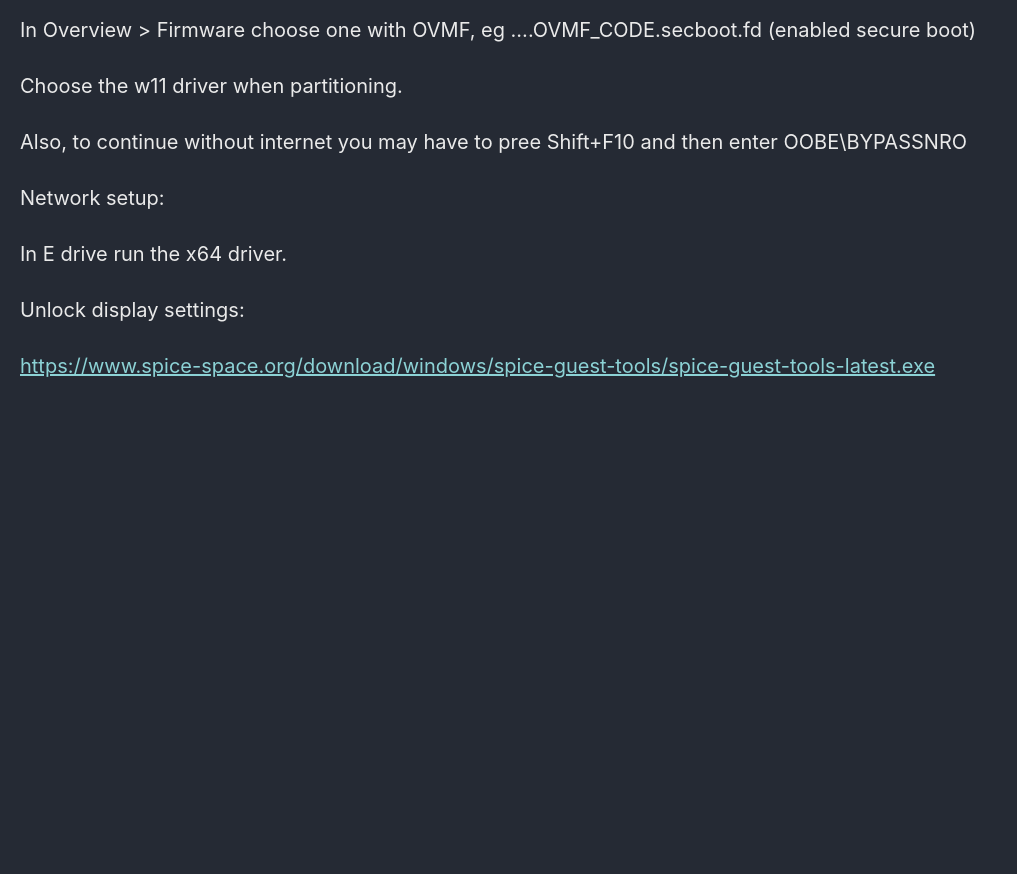
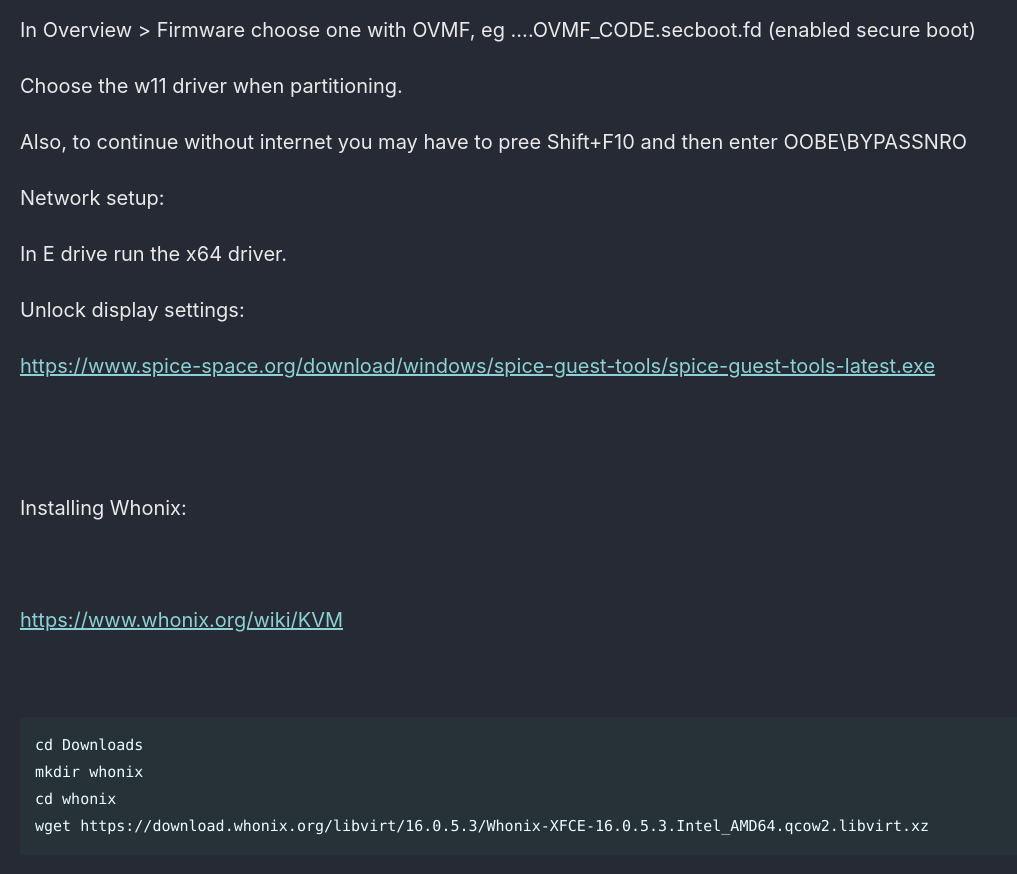
Before and after one commit to Connor-McCartney/Connor-McCartney.github.io, a Jekyll site: the page built from _pages/misc/qemu.md, in a window 1280 px wide and 900 px high, scrolled down 2540 px. Shown: the top 874 px of the window, without its empty margins (0-1017 px from the left). Built offline with Jekyll 4.4.1, drawn with Linux system fonts in a browser that asks for light colours; cached includes are drawn as plain includes; before the commit the page ends 2977 px from its top, so only the background shows below that.

Commit message:
Update qemu.md

````diff
--- a/_pages/misc/qemu.md
+++ b/_pages/misc/qemu.md
@@ -114,3 +114,22 @@ In E drive run the x64 driver.
 Unlock display settings:
 
 <https://www.spice-space.org/download/windows/spice-guest-tools/spice-guest-tools-latest.exe>
+
+
+<br>
+<br>
+
+Installing Whonix:
+
+<br>
+
+<https://www.whonix.org/wiki/KVM>
+
+<br>
+
+```
+cd Downloads
+mkdir whonix
+cd whonix
+wget https://download.whonix.org/libvirt/16.0.5.3/Whonix-XFCE-16.0.5.3.Intel_AMD64.qcow2.libvirt.xz
+```
````
